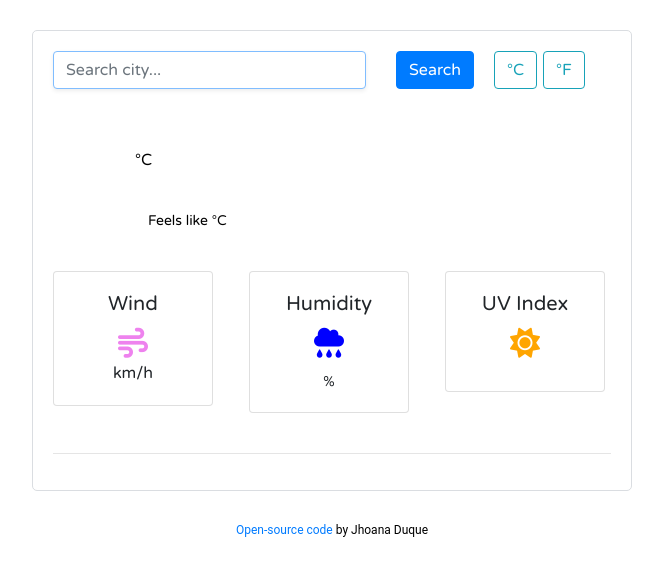
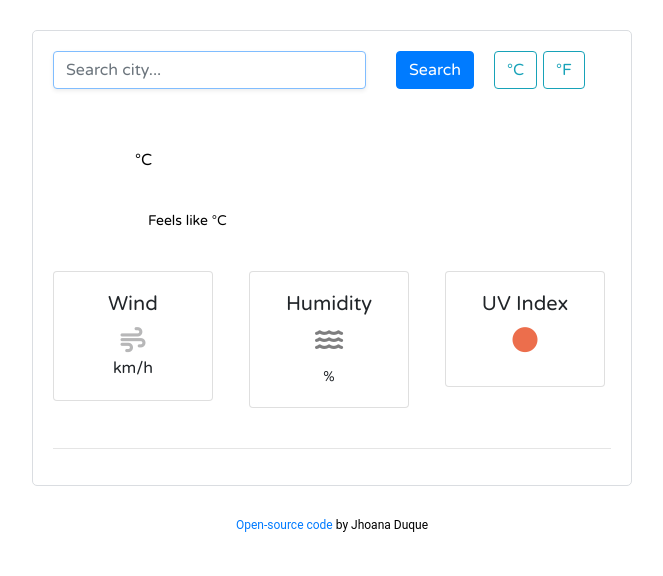
Before and after one commit to JhoanaDuque/my-weather-app-jhoana, a website built with Parcel: page index.html in a window 1280 px wide. Shown: the whole page, without its empty margins (308-971 px from the left). Built offline with nearby package versions, Linux system fonts and the light colour scheme; no server answers.

Commit message:
Updated icons

```diff
--- a/index.html
+++ b/index.html
@@ -102,7 +102,7 @@
           <div class="card" style="width: 10rem;">
             <div class="card-body">
               <h4 class="card-title" id="rain">Humidity</h4>
-              <i class="fas fa-cloud-rain"></i>
+              <i class="fas fa-water"></i>
               <p class="card-text"><span id="humidity"></span>%
               </p>
             </div>
@@ -112,7 +112,7 @@
           <div class="card" style="width: 10rem;">
             <div class="card-body">
               <h4 class="card-title">UV Index</h4>
-              <i class="fas fa-sun"></i>
+              <i class="fas fa-circle"></i>
               <p class="card-text"><span id="uvindex"></span></p>
             </div>
           </div>
--- a/src/styles.css
+++ b/src/styles.css
@@ -71,26 +71,20 @@ footer {
 }
 
 .fa-wind {
-  color: violet;
-  font-size: 30px;
+  color: #b7b7b8;
+  font-size: 25px;
   text-align: center;
 }
 
-.fa-cloud-rain {
-  color: blue;
-  font-size: 30px;
+.fa-water {
+  color: #7e7e7f;
+  font-size: 25px;
   text-align: center;
 }
 
-.fa-sun {
-  color: orange;
-  font-size: 30px;
-  text-align: center;
-}
-
-.fa-poo-storm {
-  color: darkblue;
-  font-size: 30px;
+.fa-circle {
+  color: #ec6e4c;
+  font-size: 25px;
   text-align: center;
 }
 
@@ -156,9 +150,9 @@ footer {
 
 .weather-forecast img {
   display: block;
-  margin: o auto;
-  height: 48px;
-  widht: 48px;
+  margin: 0 auto;
+  height: 55px;
+  width: 55px;
 }
 
 .weather-forecast-temperature {
```
